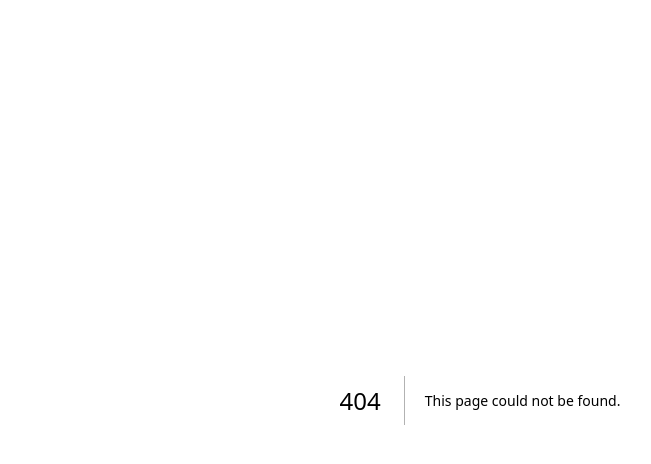
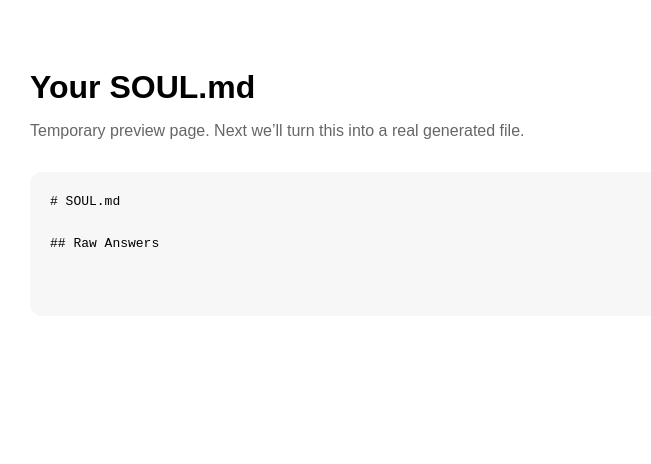
Before and after one commit to PatrickWoodley/grace, a Next.js app: page /soul in a window 1280 px wide. Before the commit this address had no page. Shown: the top 464 px of the page, without its empty margins (160-811 px from the left). Built offline with nearby package versions, Linux system fonts and the light colour scheme.

Commit message:
Create soul.js

```diff
--- /dev/null
+++ b/pages/soul.js
@@ -0,0 +1,46 @@
+import { useEffect, useState } from "react";
+
+export default function SoulPage() {
+  const [answers, setAnswers] = useState([]);
+
+  useEffect(() => {
+    const saved = localStorage.getItem("grace_answers");
+    if (saved) {
+      setAnswers(JSON.parse(saved));
+    }
+  }, []);
+
+  return (
+    <div
+      style={{
+        fontFamily: "sans-serif",
+        maxWidth: "900px",
+        margin: "0 auto",
+        padding: "40px 20px",
+      }}
+    >
+      <h1 style={{ marginBottom: "16px" }}>Your SOUL.md</h1>
+      <p style={{ color: "#666", marginBottom: "32px" }}>
+        Temporary preview page. Next we’ll turn this into a real generated file.
+      </p>
+
+      <pre
+        style={{
+          whiteSpace: "pre-wrap",
+          background: "#f7f7f7",
+          padding: "20px",
+          borderRadius: "12px",
+          lineHeight: 1.6,
+          overflowX: "auto",
+        }}
+      >
+{`# SOUL.md
+
+## Raw Answers
+
+${answers.map((answer, i) => `### Q${i + 1}\n${answer}`).join("\n\n")}
+`}
+      </pre>
+    </div>
+  );
+}
```
